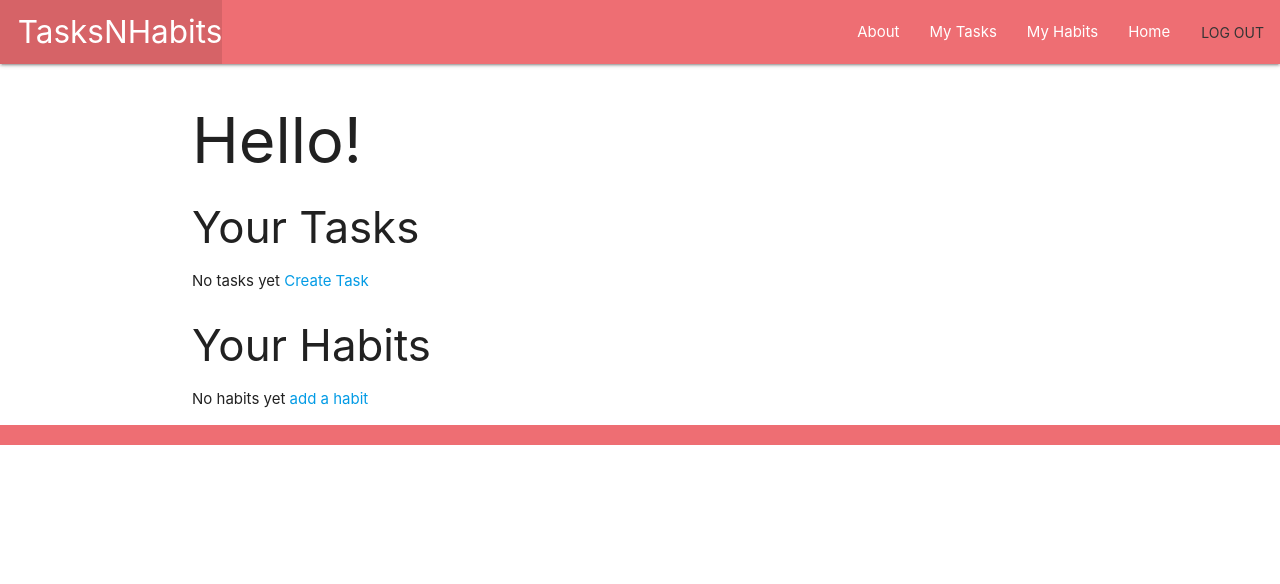
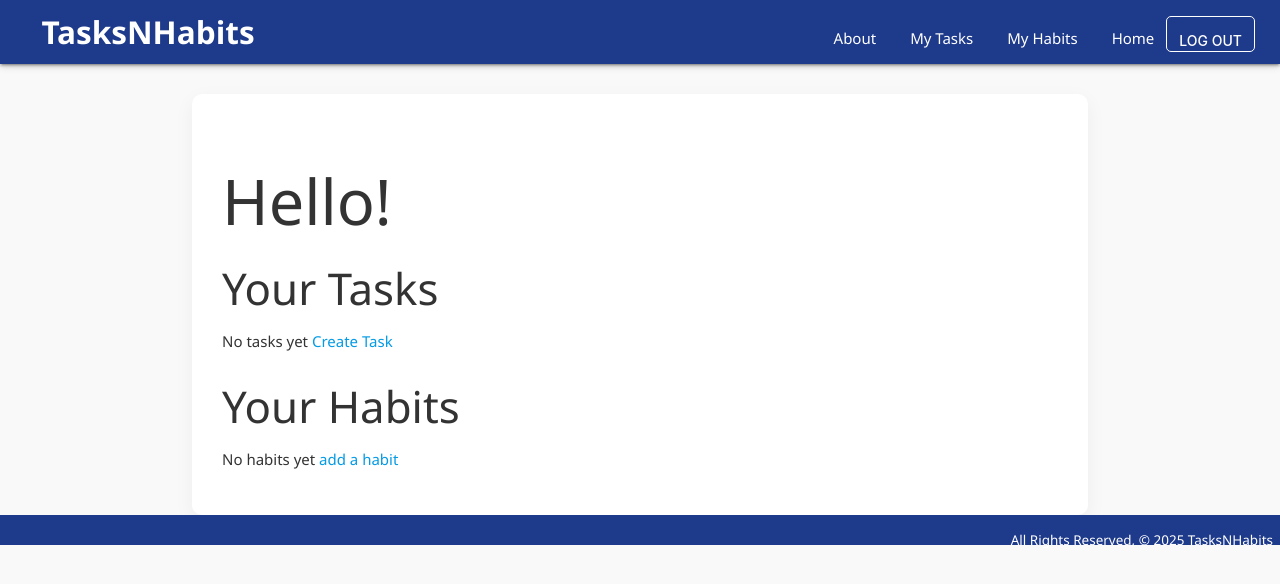
Before and after one commit to envwx/Tasks-Habits, a Django app: page /home/ in a window 1280 px wide. Shown: the top 584 px of the page. Run offline with Django 5.2, Linux system fonts and the light colour scheme; the visitor is signed in with stand-in values (Sample User, id 1); data that the repository does not hold is empty.

Commit message:
added styling for base.html

```diff
--- a/TasksNHabits/TasksNHabits/settings.py
+++ b/TasksNHabits/TasksNHabits/settings.py
@@ -122,7 +122,10 @@
 # Static files (CSS, JavaScript, Images)
 # https://docs.djangoproject.com/en/5.2/howto/static-files/
 
-STATIC_URL = 'static/'
+STATIC_URL = '/static/'
+STATICFILES_DIRS = [BASE_DIR / "main_app" / "static"]
+
+
 
 LOGIN_REDIRECT_URL = 'home'
 LOGOUT_REDIRECT_URL = '/'
--- /dev/null
+++ b/TasksNHabits/main_app/static/css/styles.css
@@ -0,0 +1,77 @@
+body {
+  font-family: 'Segoe UI', 'Roboto', sans-serif;
+  background-color: #f9f9f9;
+  color: #333;
+  margin: 0;
+  padding: 0;
+}
+
+.nav-wrapper {
+  background-color: #1e3a8a;
+  padding: 0 25px;
+  box-shadow: 0 2px 8px rgba(0, 0, 0, 0.15);
+}
+
+.brand-logo {
+  color: #fff !important;
+  font-weight: 600;
+  font-size: 1.8rem;
+}
+
+.nav-wrapper ul.right li a {
+  color: #fff !important;
+  font-weight: 500;
+  margin-left: 10px;
+  padding: 6px 12px;
+  border-radius: 5px;
+  transition: background 0.2s ease;
+}
+
+.nav-wrapper ul.right li a:hover {
+  background-color: rgba(255, 255, 255, 0.15);
+}
+
+.nav-wrapper form button.btn-flat {
+  color: #fff;
+  border: 1px solid #fff;
+  border-radius: 5px;
+  padding: 6px 12px;
+  background: transparent;
+  font-weight: 500;
+  transition: background 0.2s ease, color 0.2s ease;
+}
+
+.nav-wrapper form button.btn-flat:hover {
+  background-color: #fff;
+  color: #1e3a8a;
+}
+
+main.container {
+  background-color: #fff;
+  margin-top: 30px;
+  padding: 30px;
+  border-radius: 10px;
+  box-shadow: 0 6px 20px rgba(0, 0, 0, 0.05);
+}
+
+.page-footer {
+  background-color: #1e3a8a;
+  color: #fff;
+  text-align: center;
+  padding: 15px 0;
+  font-size: 0.9rem;
+}
+
+@media (max-width: 768px) {
+  .nav-wrapper ul.right {
+    flex-direction: column;
+    align-items: flex-start;
+  }
+  .nav-wrapper ul.right li {
+    margin: 5px 0;
+  }
+  main.container {
+    margin-top: 20px;
+    padding: 20px;
+  }
+}
--- a/TasksNHabits/main_app/templates/base.html
+++ b/TasksNHabits/main_app/templates/base.html
@@ -8,7 +8,9 @@
   <meta http-equiv="X-UA-Compatible" content="ie=edge">
   <title>TasksNHabits</title>
   <link rel="stylesheet" href="https://cdnjs.cloudflare.com/ajax/libs/materialize/1.0.0/css/materialize.min.css">
-  <link rel="stylesheet" type="text/css" href="{% static 'css/style.css' %}">
+  <link rel="stylesheet" href="{% static 'css/styles.css' %}">
+
+
   <script src="https://cdnjs.cloudflare.com/ajax/libs/materialize/1.0.0/js/materialize.min.js"></script>
 </head>
 <body>
--- a/TasksNHabits/main_app/templates/home.html
+++ b/TasksNHabits/main_app/templates/home.html
@@ -11,9 +11,9 @@
     <small>{{ task.description }}</small>
   </br>
     {% if task.is_completed %}
-    <span style="color: green;"> Completed</span>
+    <span class="completed"> Completed</span>
     {% else %}
-    <span style="color: red;"> Not Completed</span>
+    <span class="not-completed"> Not Completed</span>
     {% endif %}
   </li>
   {% empty %}
@@ -30,9 +30,9 @@
     <small>{{ habit.description }}</small>
   </br>
     {% if habit.is_completed %}
-    <span style="color: green;"> Completed</span>
+    <span class="completed"> Completed</span>
     {% else %}
-    <span style="color: red;"> Not Completed</span>
+    <span class="not-completed"> Not Completed</span>
     {% endif %}
   </li>
   {% empty %}
```
Also changed, not shown: TasksNHabits/main_app/static/css/style.css (deleted).
